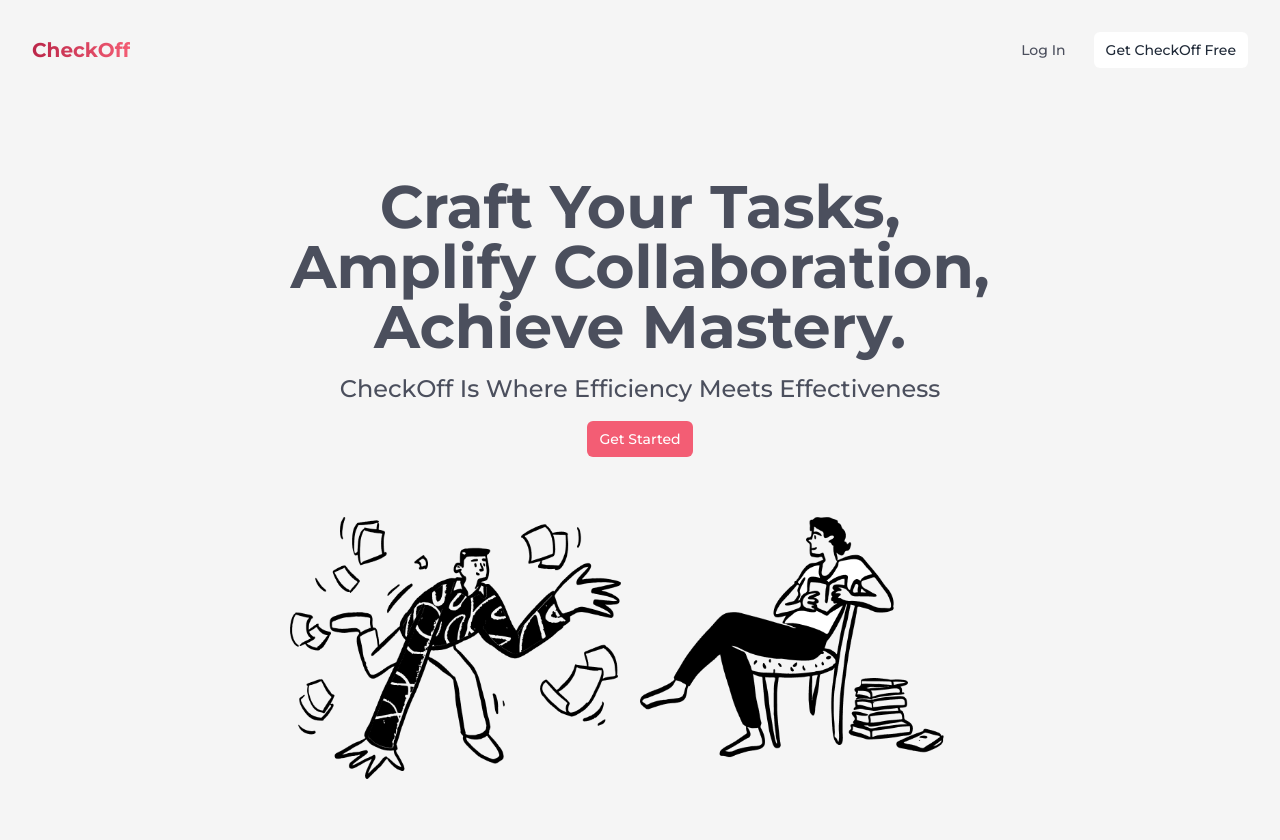
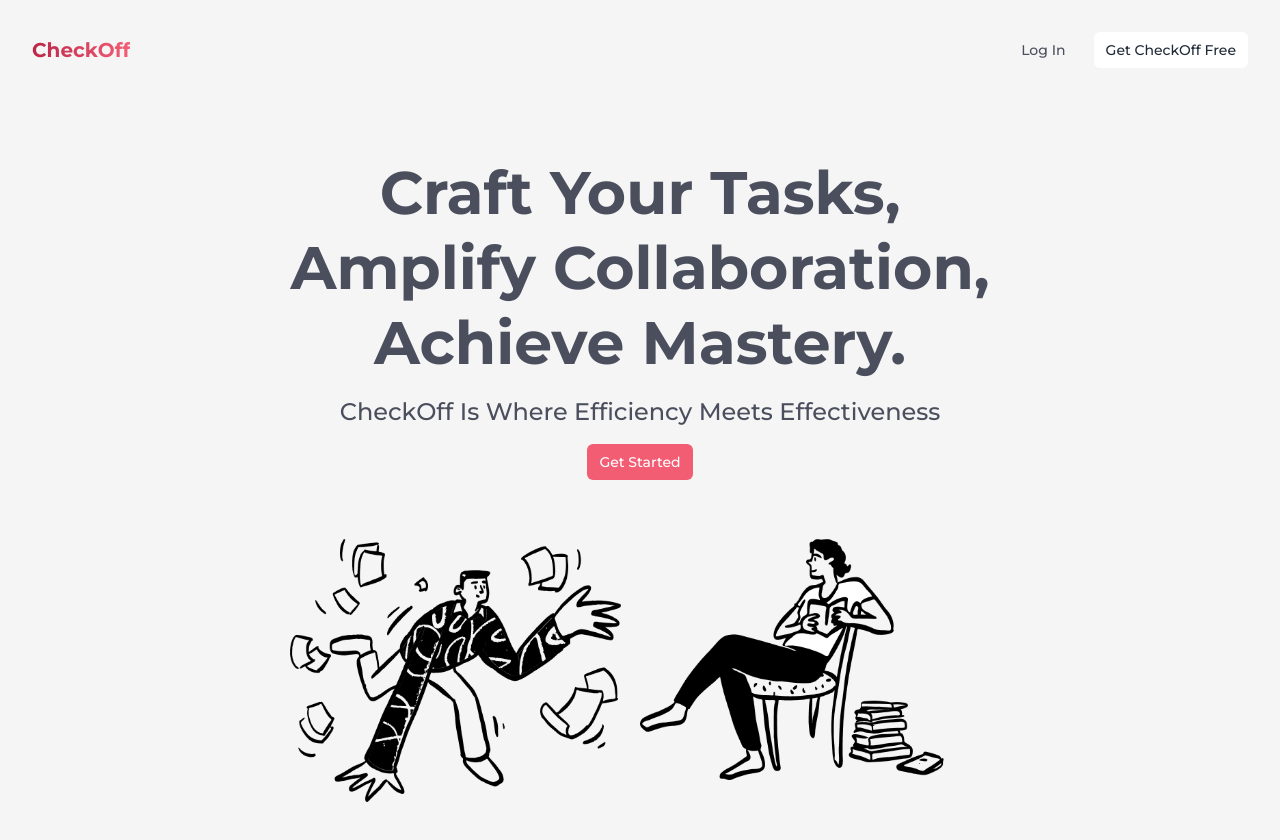
Before and after one commit to zoharkiks/checkoff, a Next.js app: page / in a window 1280 px wide. Shown: the top 840 px of the page. Built offline with nearby package versions, Linux system fonts and the light colour scheme; no server answers.

Commit message:
Fix styling

```diff
--- a/src/app/(dashboard)/_components/SideBar.js
+++ b/src/app/(dashboard)/_components/SideBar.js
@@ -64,10 +64,10 @@
   const { data: session } = useSession();
 
   return (
-    <div className="fixed top-0 left-0 min-h-full overflow-hidden bg-surface-secondary padding lg:w-1/4">
+    <div className="fixed top-0 left-0 h-full overflow-hidden bg-surface-secondary padding lg:w-1/4">
       <Icon onClick={()=>setIsSidebarOpen(!isSidebarOpen)} className="absolute text-xl cursor-pointer top-4 right-4 md:hidden" icon={'jam:close'}/>
 
-      <div className="">
+      <div className="flex flex-col justify-between h-full">
         <div className="flex flex-col">
         <Link href="/" onClick={() => setIsSidebarOpen(!isSidebarOpen)}>
             <span className="logo">CheckOff</span>
@@ -112,7 +112,7 @@
         </div>
 
         <div className="flex justify-center w-full">
-          <div className="flex p-2 space-x-2 rounded-lg mt-36 bg-surface-tertiary w-max">
+          <div className="flex p-2 mt-3 space-x-2 rounded-lg bg-surface-tertiary w-max">
             <div
               onClick={() => toggleTheme('light', setTheme)}
               className={`flex items-center px-3 py-1 space-x-1 rounded-lg cursor-pointer ${
--- a/src/app/(landingpage)/_components/Heading.js
+++ b/src/app/(landingpage)/_components/Heading.js
@@ -9,7 +9,7 @@
 
   return (
     <div className="flex flex-col items-center justify-center h-full max-w-3xl space-y-4 text-center text-text-primary">
-      <h1 className="text-3xl font-bold sm:text-5xl md:text-6xl">
+      <h1 className="text-3xl font-bold !leading-tight sm:text-5xl md:text-6xl">
         Craft Your Tasks, Amplify Collaboration, Achieve Mastery.
       </h1>
 
```
